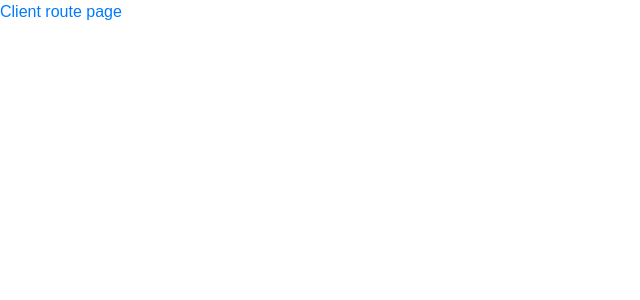
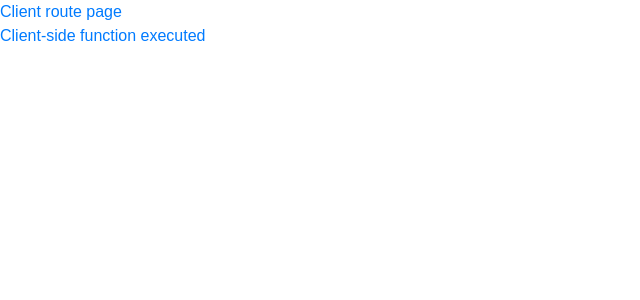
Before and after one commit to bikeeprajapati/nextjs-fundamentals, a Next.js app in the folder rendering-demo/: page /client-route in a window 1280 px wide. Shown: the top 300 px of the page, without its empty margins (0-640 px from the left). Built offline with nearby package versions, Linux system fonts and the light colour scheme.

Commit message:
feat: add ClientSideFunction to handle client-side logic in ClientRoutePage

```diff
--- a/rendering-demo/app/client-route/page.tsx
+++ b/rendering-demo/app/client-route/page.tsx
@@ -5,15 +5,18 @@ import React from "react";
 // import "slick-carousel/slick/slick.css";
 // import "slick-carousel/slick/slick-theme.css";
 import { useTheme } from "@/components/theme-provider";
+import { ClientSideFunction } from "@/utils/cllient-utils";
 
 export default function ClientRoutePage() {
   const theme = useTheme();
+  const result = ClientSideFunction();
   // const settings = {
   //   dots: true,
   // };
   return (
     <div style={{ color: theme.colors.primary }}>
       <h1>Client route page</h1>
+      <p>{result}</p>
     </div>
     // <div className="image-slider-container">
     //   <Slider {...settings}>
--- /dev/null
+++ b/rendering-demo/utils/cllient-utils.ts
@@ -0,0 +1,8 @@
+import "client-only";
+export const ClientSideFunction = () => {
+    console.log(`
+use window object,
+use local storage,
+    `);
+    return 'Client-side function executed';
+}
```
